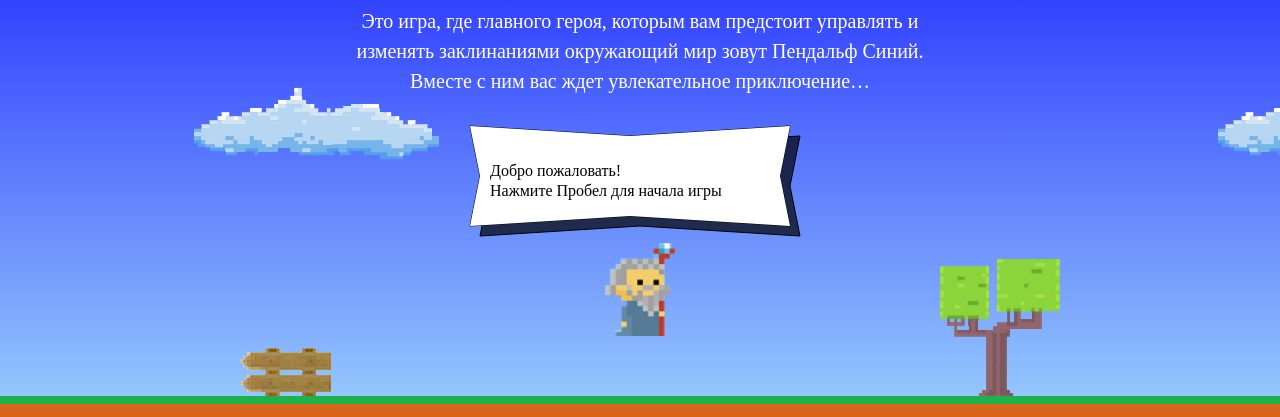
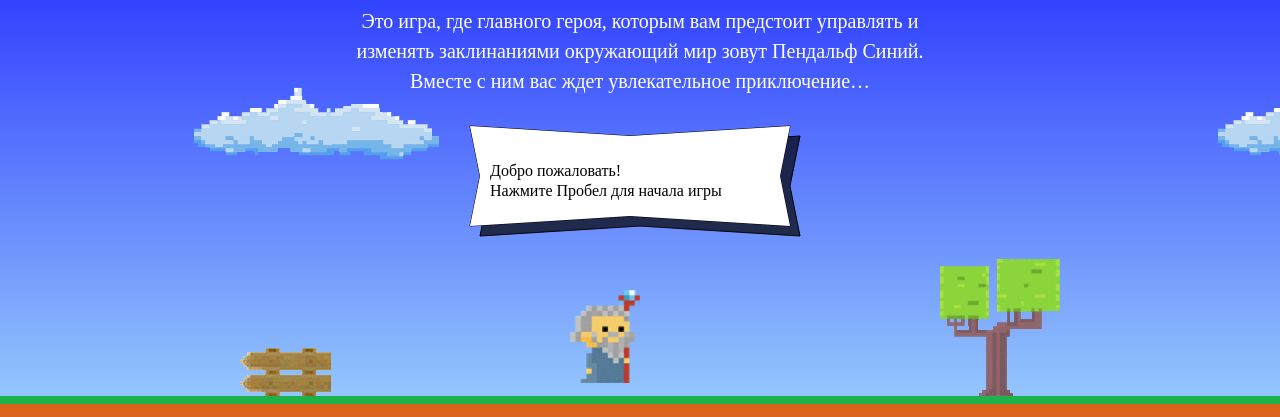
Before and after one commit to SempreMai/224497-code-and-magick, a website: page index.html in a window 1280 px wide. Shown: the part 203-620 px from the top of the page. Drawn offline with Linux system fonts and the light colour scheme; a web font is replaced by a local one.

Commit message:
Cancelled division by two for the width and height

```diff
--- a/index.html
+++ b/index.html
@@ -199,11 +199,11 @@
   };
 
   var getWizardX = function(width) {
-    return (width / 2) - (wizardWidth / 2);
+    return (width / 2) - wizardWidth;
   };
 
   var getWizardY = function(height) {
-    return (height / 3) + (getWizardHeight(wizardWidth) / 2);
+    return (height / 3) + getWizardHeight(wizardWidth);
   };
 </script>
 <script src="js/game.js"></script>
```
